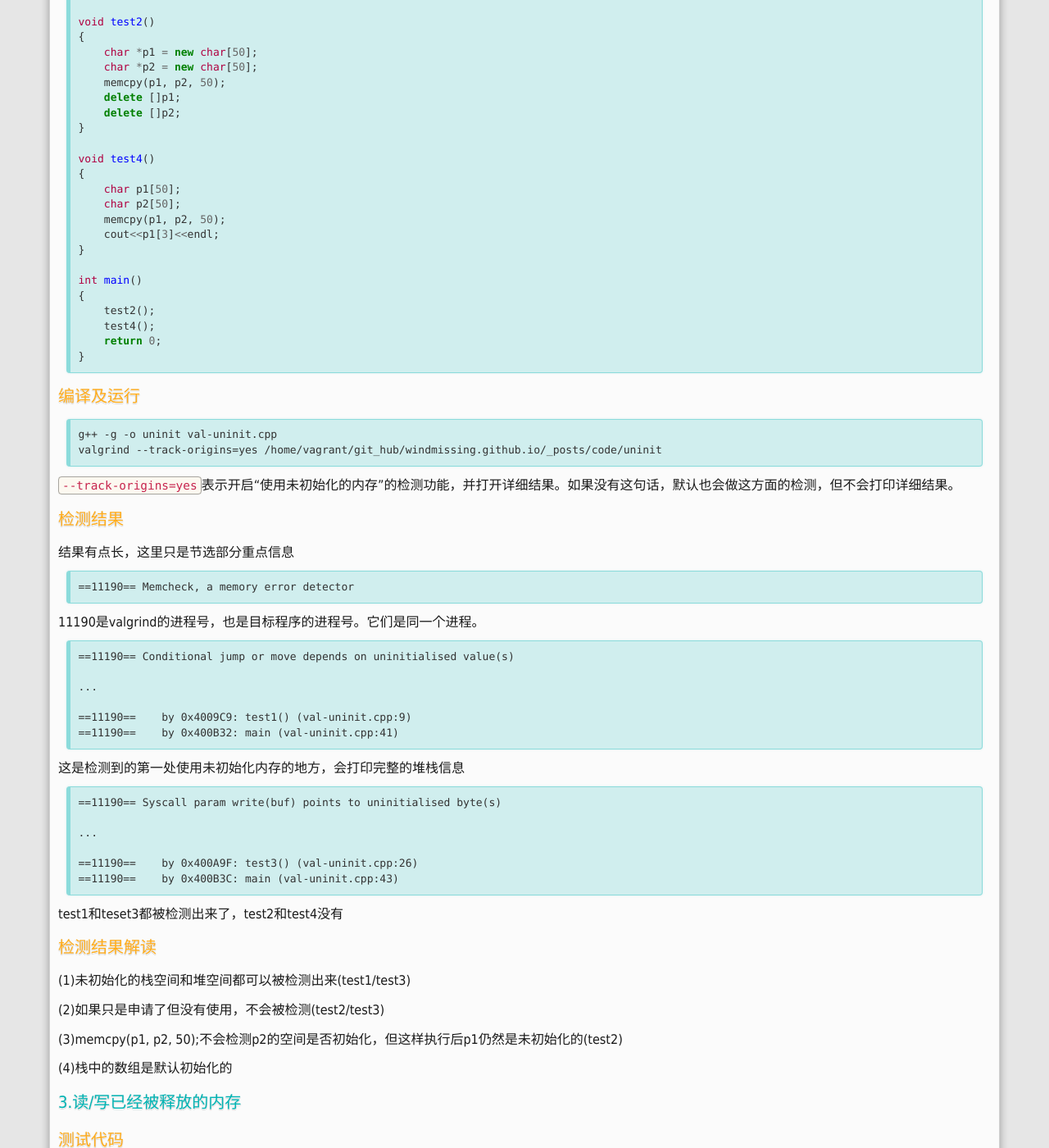
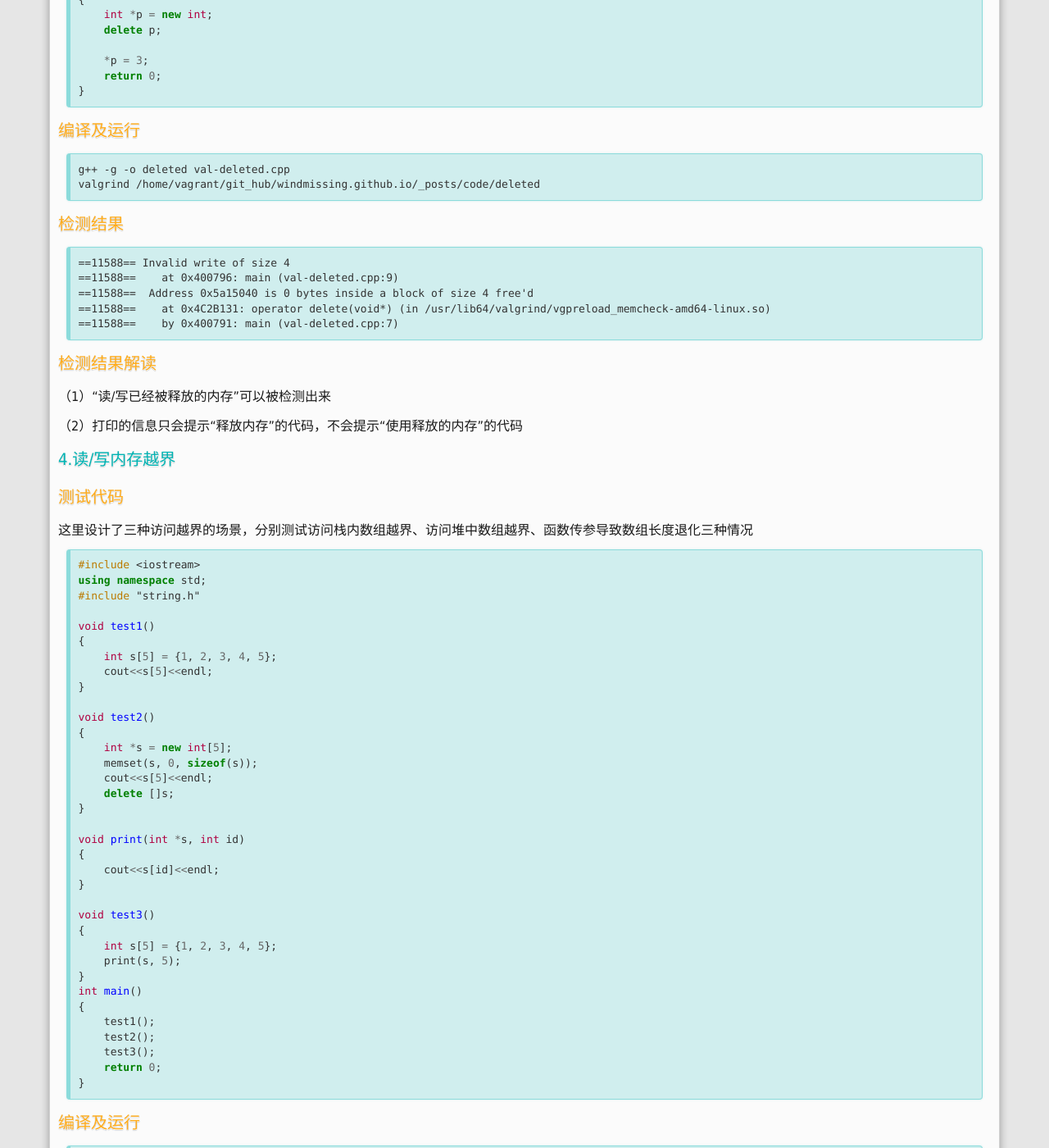
Before and after one commit to windmissing/windmissing.github.io, a Jekyll site: the page built from _posts/2016-02-19-valgrind-memcheck.md, in a window 1280 px wide and 1400 px high, scrolled down 2830 px. Shown: the whole window at 82% size. Built offline with Jekyll 4.4.1, drawn with Linux system fonts in a browser that asks for light colours; Markdown is read by kramdown in place of the engine named in the settings; comment, search, counter and statistics services are not loaded; some of the changed text lies outside the part shown.

Commit message:
valgrind memcheck uninitialized example and analyze

````diff
--- a/_posts/2016-02-19-valgrind-memcheck.md
+++ b/_posts/2016-02-19-valgrind-memcheck.md
@@ -134,91 +134,6 @@ valgrind  program args-pro
 ##### 1.使用未初始化的内存
 
 [《valgrind memcheck 使用未初始化的内存》](/linux/2016-02/valgrind-memcheck-uninitialized.html)
-
-###### 测试代码
-
-在这里，我列举了四种使用未初始化内存的情况
-
-```c++
-#include <iostream>
-using namespace std;
-
-#include "string.h"
-
-
-void test2()
-{
-    char *p1 = new char[50];
-    char *p2 = new char[50];
-    memcpy(p1, p2, 50);
-    delete []p1;
-    delete []p2;
-}
-
-void test4()
-{
-    char p1[50];
-    char p2[50];
-    memcpy(p1, p2, 50);
-    cout<<p1[3]<<endl;
-}
-
-int main()
-{
-    test2();
-    test4();
-    return 0;
-}
-```
-
-###### 编译及运行
-
-```
-g++ -g -o uninit val-uninit.cpp
-valgrind --track-origins=yes /home/vagrant/git_hub/windmissing.github.io/_posts/code/uninit
-```
-
-`--track-origins=yes`表示开启“使用未初始化的内存”的检测功能，并打开详细结果。如果没有这句话，默认也会做这方面的检测，但不会打印详细结果。
-
-###### 检测结果
-
-结果有点长，这里只是节选部分重点信息
-
-```
-==11190== Memcheck, a memory error detector
-```
-11190是valgrind的进程号，也是目标程序的进程号。它们是同一个进程。
-
-```
-==11190== Conditional jump or move depends on uninitialised value(s)
-
-...
-
-==11190==    by 0x4009C9: test1() (val-uninit.cpp:9)
-==11190==    by 0x400B32: main (val-uninit.cpp:41)
-```
-这是检测到的第一处使用未初始化内存的地方，会打印完整的堆栈信息
-
-```
-==11190== Syscall param write(buf) points to uninitialised byte(s)
-
-...
-
-==11190==    by 0x400A9F: test3() (val-uninit.cpp:26)
-==11190==    by 0x400B3C: main (val-uninit.cpp:43)
-```
-test1和teset3都被检测出来了，test2和test4没有
-
-
-###### 检测结果解读
-
-(1)未初始化的栈空间和堆空间都可以被检测出来(test1/test3)
-
-(2)如果只是申请了但没有使用，不会被检测(test2/test3)
-
-(3)memcpy(p1, p2, 50);不会检测p2的空间是否初始化，但这样执行后p1仍然是未初始化的(test2)
-
-(4)栈中的数组是默认初始化的
 
 ##### 3.读/写已经被释放的内存
 
````
Also changed, not shown: _posts/2016-02-24-valgrind-memcheck-uninitialized.md (+1 -1 lines).
